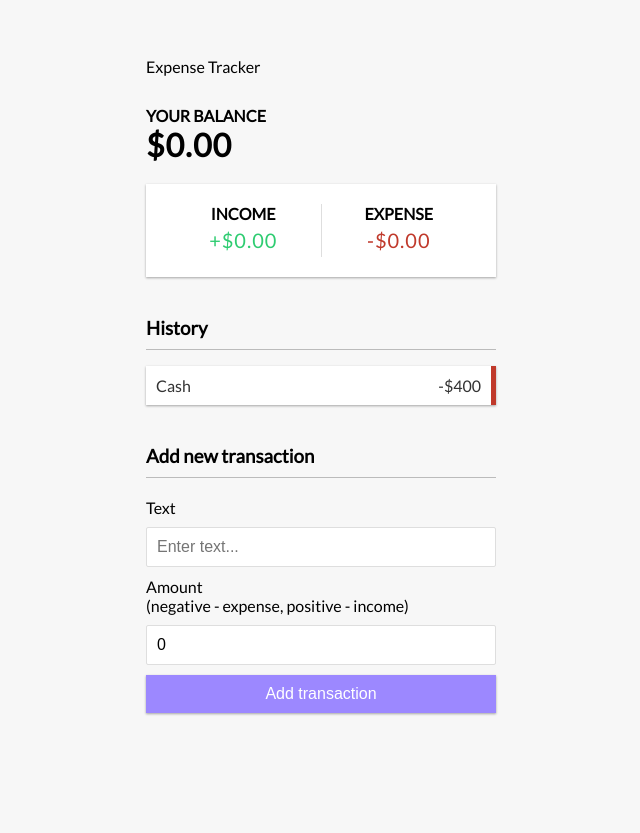
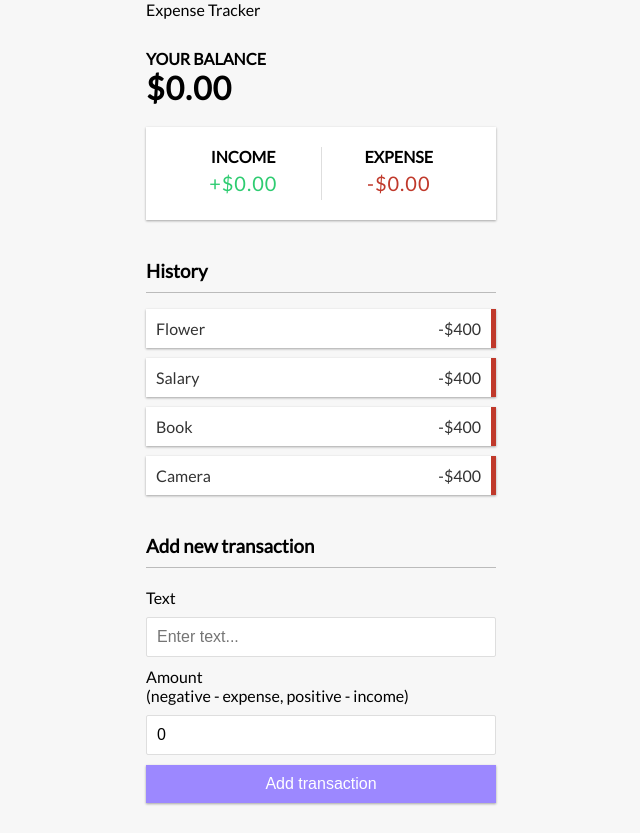
Before and after one commit to jahedripon9/expense-tracker, a React (Create React App) app: page / in a window 1280 px wide. Shown: the whole page, without its empty margins (319-959 px from the left). Before the commit the page ends 800 px from the top, so only its background shows below. Built offline with nearby package versions, Linux system fonts and the light colour scheme.

Commit message:
Transaction section updating

```diff
--- a/src/App.js
+++ b/src/App.js
@@ -4,10 +4,12 @@ import { Balance } from './component/Balance';
 import { Header } from './component/Header';
 import { IncomeExpenses } from './component/IncomeExpenses';
 import { TransactionList } from './component/TransactionList';
+import { GlobalProvider } from './context/GlobalState';
+
 
 function App() {
   return (
-    <>
+    <GlobalProvider>
       <Header />
       <div className="container">
         <Balance />
@@ -15,7 +17,7 @@ function App() {
         <TransactionList />
         <AddTransaction />
       </div>
-    </>
+    </GlobalProvider>
   );
 }
 
--- /dev/null
+++ b/src/component/Transaction.js
@@ -0,0 +1,12 @@
+import React from 'react'
+
+export const Transaction = ({transaction}) => {
+    return (
+        <div>
+            <li className="minus">
+                {transaction.text}
+                <span>-$400</span><button className="delete-btn">x</button>
+            </li>
+        </div>
+    )
+}
--- a/src/component/TransactionList.js
+++ b/src/component/TransactionList.js
@@ -1,13 +1,19 @@
-import React from 'react'
+import React, { useContext } from 'react'
+import { GlobalContext } from '../context/GlobalState'
+import { Transaction } from './Transaction';
 
 export const TransactionList = () => {
+
+    const { transaction } = useContext(GlobalContext);
+
     return (
         <>
             <h3>History</h3>
             <ul  className="list">
-                <li className="minus">
-                    Cash <span>-$400</span><button className="delete-btn">x</button>
-                </li>
+                {transaction.map(transaction => (
+                   <Transaction key={transaction.id} transaction={transaction} />
+                ))}
+
             </ul>
         </>
     )
--- a/src/context/GlobalState.js
+++ b/src/context/GlobalState.js
@@ -20,7 +20,7 @@ export const GlobalContext = createContext(initialState);
 
 // Provider Component
 
-export const GlobalProvider = (children) => {
+export const GlobalProvider = ({children}) => {
     const [state, dispatch] = useReducer(AppReducer, initialState);
 
     return (<GlobalContext.Provider value={{
```
